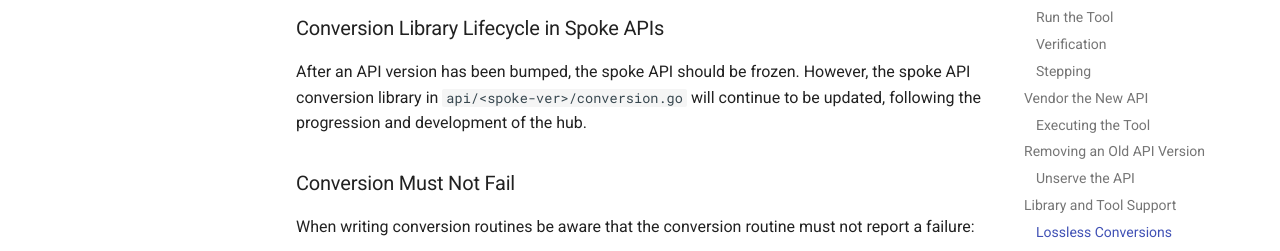
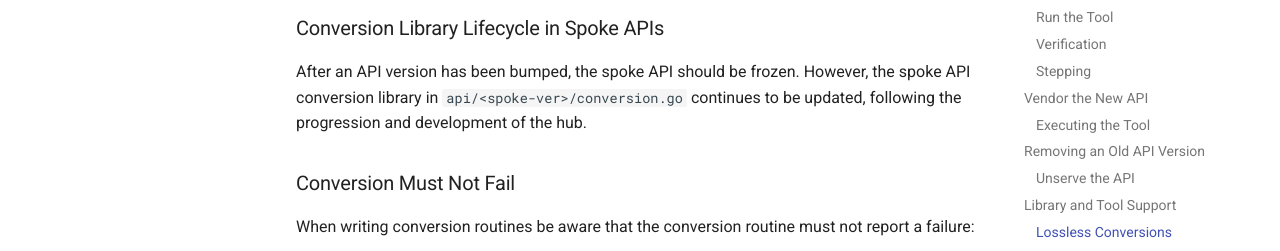
Before and after one commit to NearNodeFlash/NearNodeFlash.github.io, an MkDocs documentation site: the page built from docs/repo-guides/crd-bumper/readme.md, in a window 1280 px wide and 900 px high, scrolled down 3642 px. Shown: the part 172-423 px from the top of the window. Built offline with MkDocs 1.6.1 and Material for MkDocs 9.7.7, drawn with Linux system fonts in a browser that asks for light colours; comment, search, counter and statistics services are not loaded; the version menu is left out.

Commit message:
Update docs/repo-guides/crd-bumper/readme.md
Co-authored-by: Tony Floeder <anthony.floeder@hpe.com>

```diff
--- a/docs/repo-guides/crd-bumper/readme.md
+++ b/docs/repo-guides/crd-bumper/readme.md
@@ -109,7 +109,7 @@ The libraries from the Cluster API project use an annotation on the spoke versio
 
 ### Conversion Library Lifecycle in Spoke APIs
 
-After an API version has been bumped, the spoke API should be frozen. However, the spoke API conversion library in `api/<spoke-ver>/conversion.go` will continue to be updated, following the progression and development of the hub.
+After an API version has been bumped, the spoke API should be frozen. However, the spoke API conversion library in `api/<spoke-ver>/conversion.go` continues to be updated, following the progression and development of the hub.
 
 ### Conversion Must Not Fail
 
```
